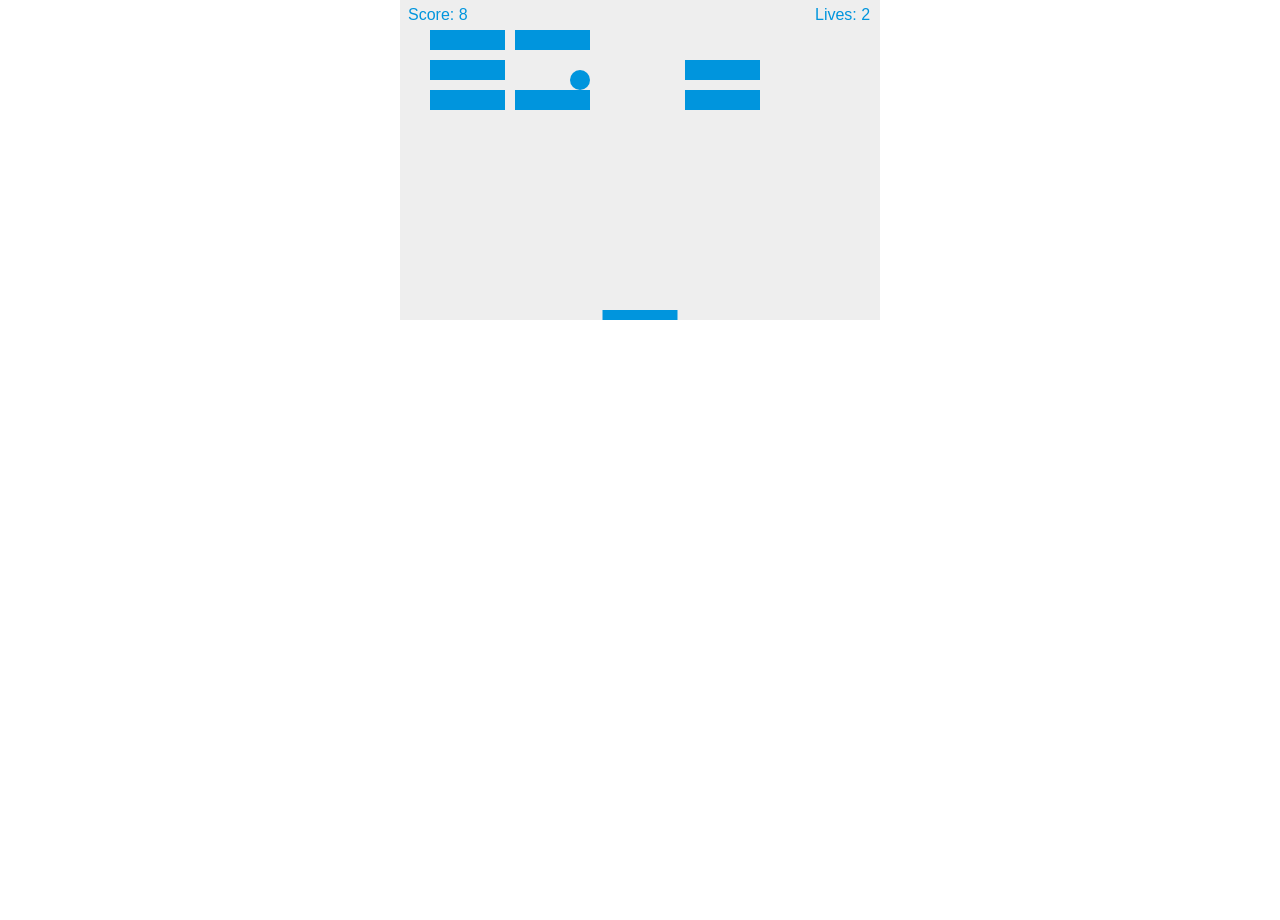
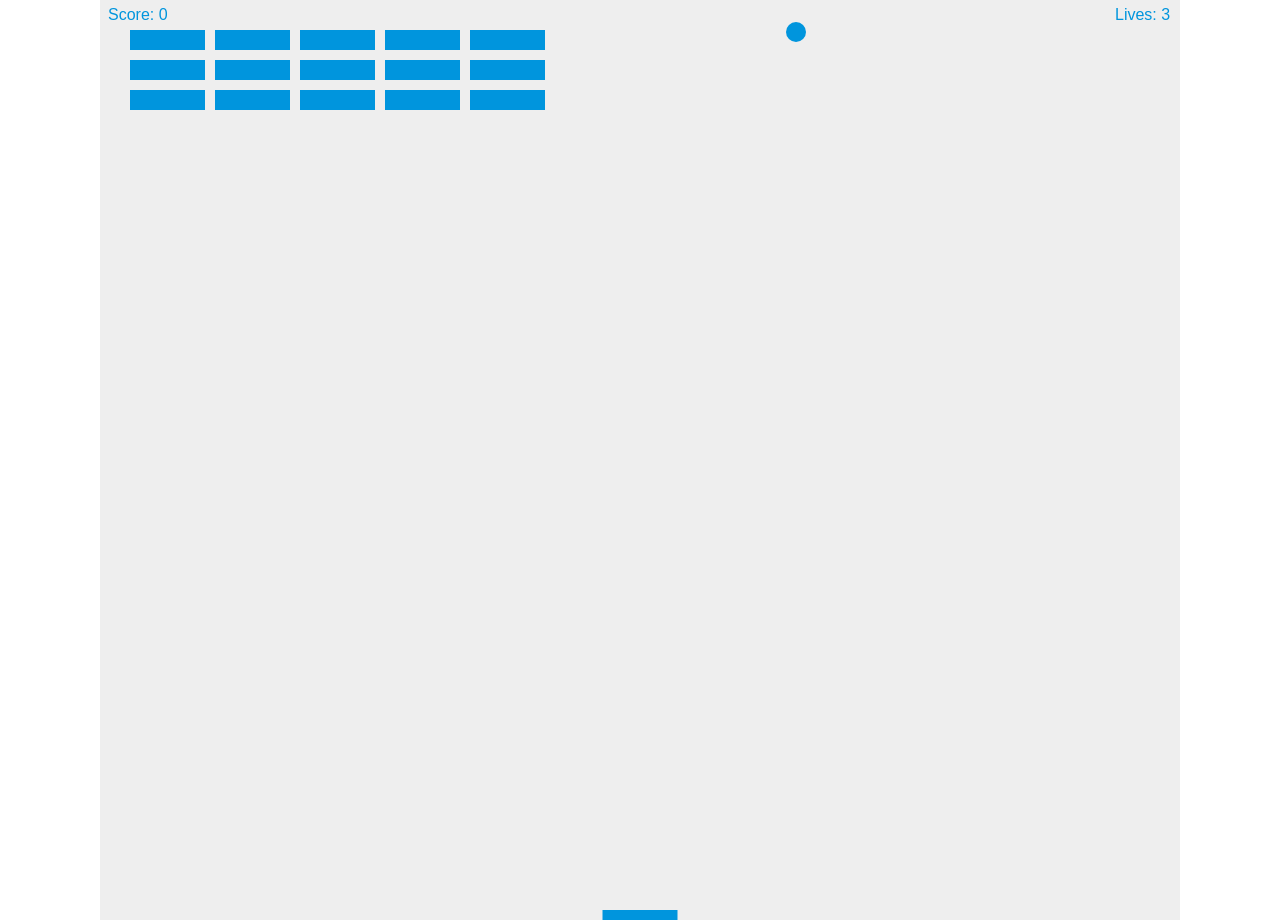
Before and after one commit to WebCoder2024/Breakout-Game, a plain HTML site: page index.html in a window 1280 px wide. Before the commit the page ends 800 px from the top, so only its background shows below. Drawn offline with Linux system fonts and the light colour scheme.

Commit message:
Update index.html

```diff
--- a/index.html
+++ b/index.html
@@ -10,7 +10,7 @@
 </head>
 <body>
 
-<canvas id="myCanvas" width="480" height="320"></canvas>
+<canvas id="myCanvas" width="1080" height="920"></canvas>
 
 <script>
 var canvas = document.getElementById("myCanvas");
```
